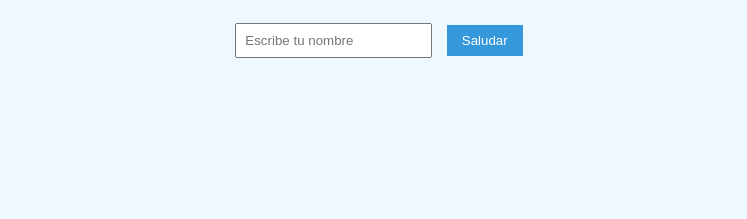
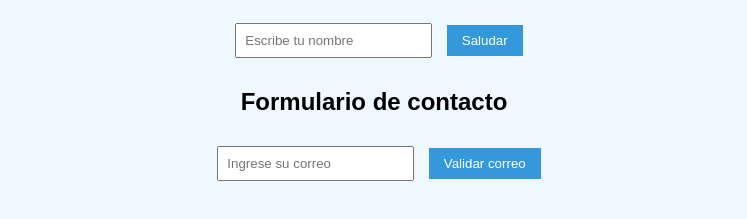
Before and after one commit to 141158/guia07-mi-proyecto-web1, a plain HTML site: page index.html in a window 1280 px wide. Shown: the part 129-348 px from the top of the page, without its empty margins (266-1013 px from the left). Drawn offline with Linux system fonts and the light colour scheme.

Commit message:
Se agrega formulario de contacto

```diff
--- a/index.html
+++ b/index.html
@@ -12,6 +12,10 @@
   <input type="text" id="nombre" placeholder="Escribe tu nombre">
   <button onclick="saludar()">Saludar</button>
   <p id="resultado"></p>
+  <h2>Formulario de contacto</h2>
+  <input type="email" id="correo" placeholder="Ingrese su correo">
+  <button onclick="validarCorreo()">Validar correo</button>
+  <p id="mensajeCorreo"></p>
   <script src="script.js"></script>
 </body>
 </html>
--- a/script.js
+++ b/script.js
@@ -7,3 +7,12 @@ function saludar() {
     document.getElementById("resultado").innerText = "Hola " + nombre + ", bienvenido al sistema.";
   }
 }
+
+function validarCorreo() {
+  let correo = document.getElementById("correo").value;
+  if (correo === "") {
+    document.getElementById("mensajeCorreo").innerText = "Debe ingresar un correo.";
+  } else {
+    document.getElementById("mensajeCorreo").innerText = "Correo registrado correctamente.";
+  }
+}
```
